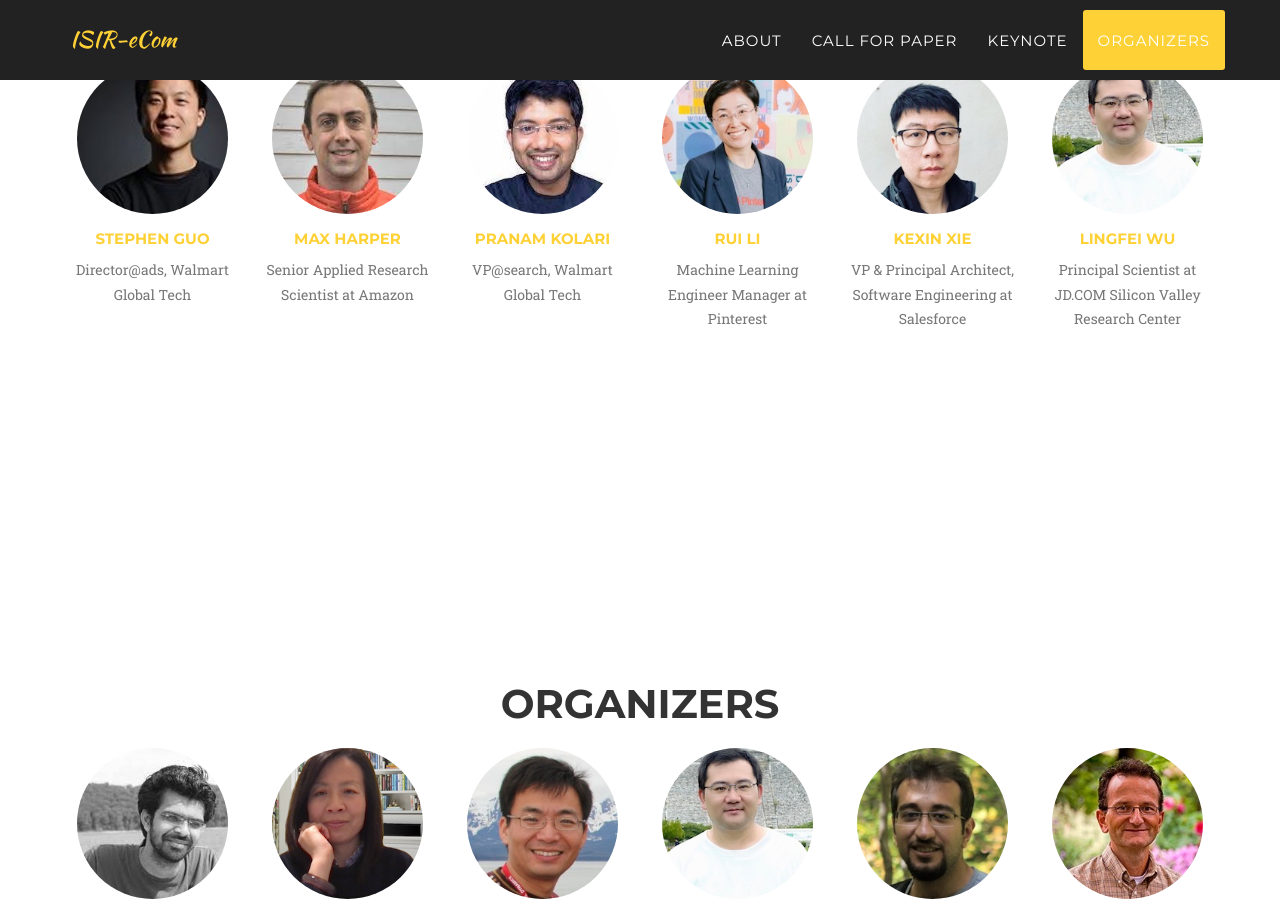
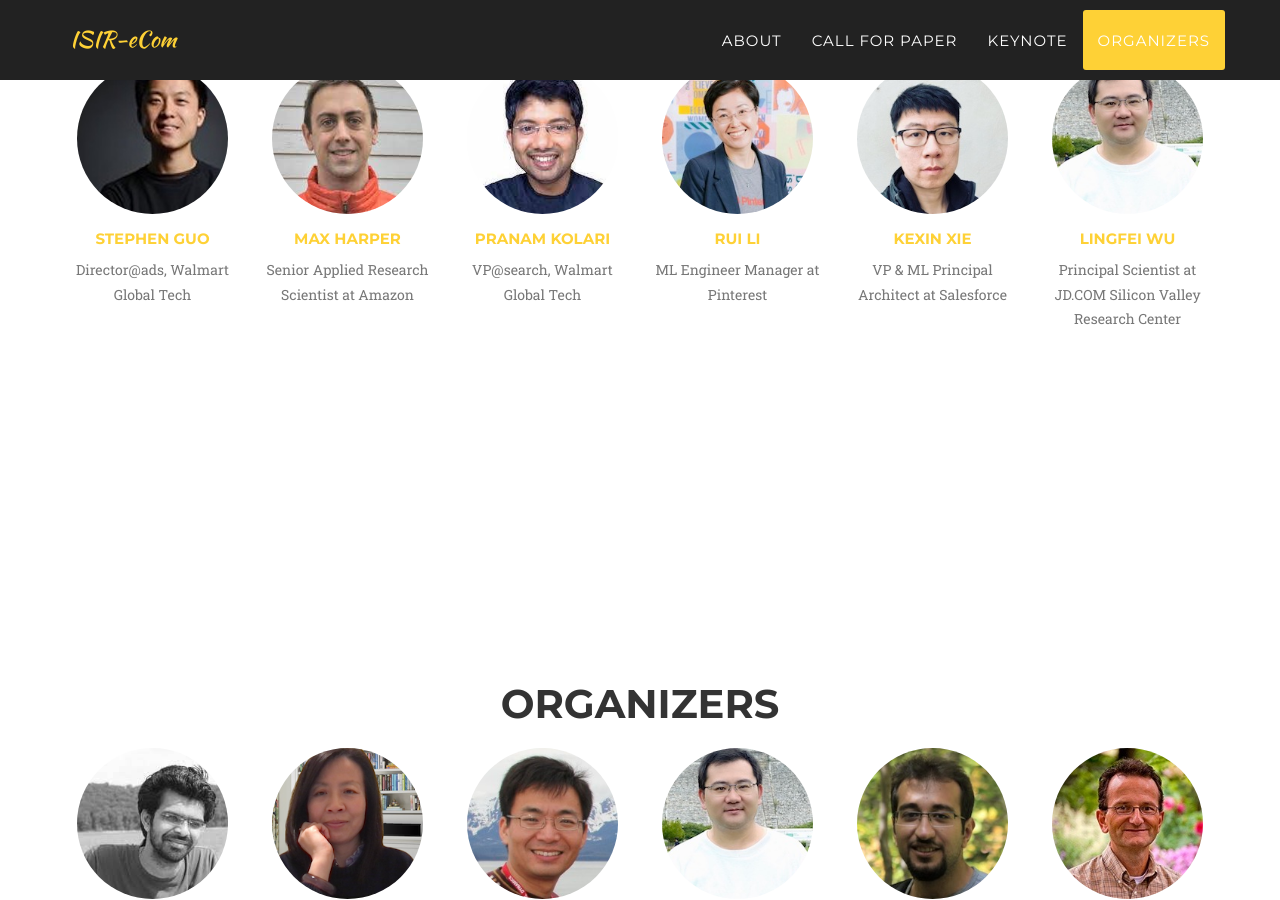
Before and after one commit to ISIR-eCom/ISIR-eCom.github.io, a Jekyll site: the page built from index.html, in a window 1280 px wide and 900 px high, scrolled down 8023 px. Built offline with Jekyll 4.4.1, drawn with Linux system fonts in a browser that asks for light colours; some web fonts are replaced.

Commit message:
Update _config.yml

```diff
--- a/_config.yml
+++ b/_config.yml
@@ -78,13 +78,13 @@
 
  - name: Rui Li
    pic: 4
-   position:  Machine Learning Engineer Manager at Pinterest
+   position:  ML Engineer Manager at Pinterest
    url: https://www.linkedin.com/in/rui-li-4044a81/
 
 
  - name: Kexin Xie
    pic: 5
-   position:  VP & Principal Architect, Software Engineering at Salesforce
+   position:  VP & ML Principal Architect at Salesforce
    url: https://www.linkedin.com/in/kexinxie
 
  - name: Lingfei Wu
```
